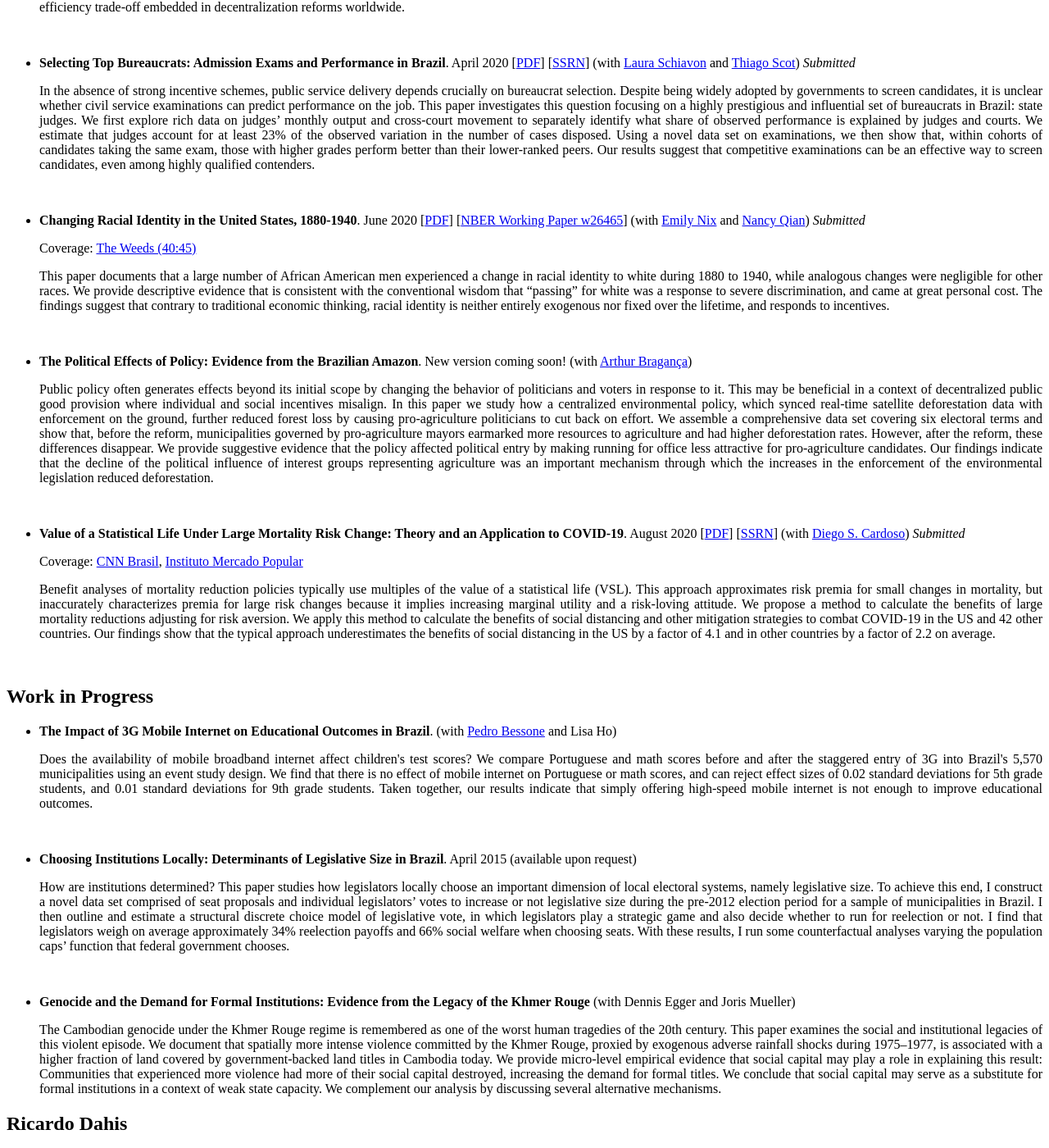
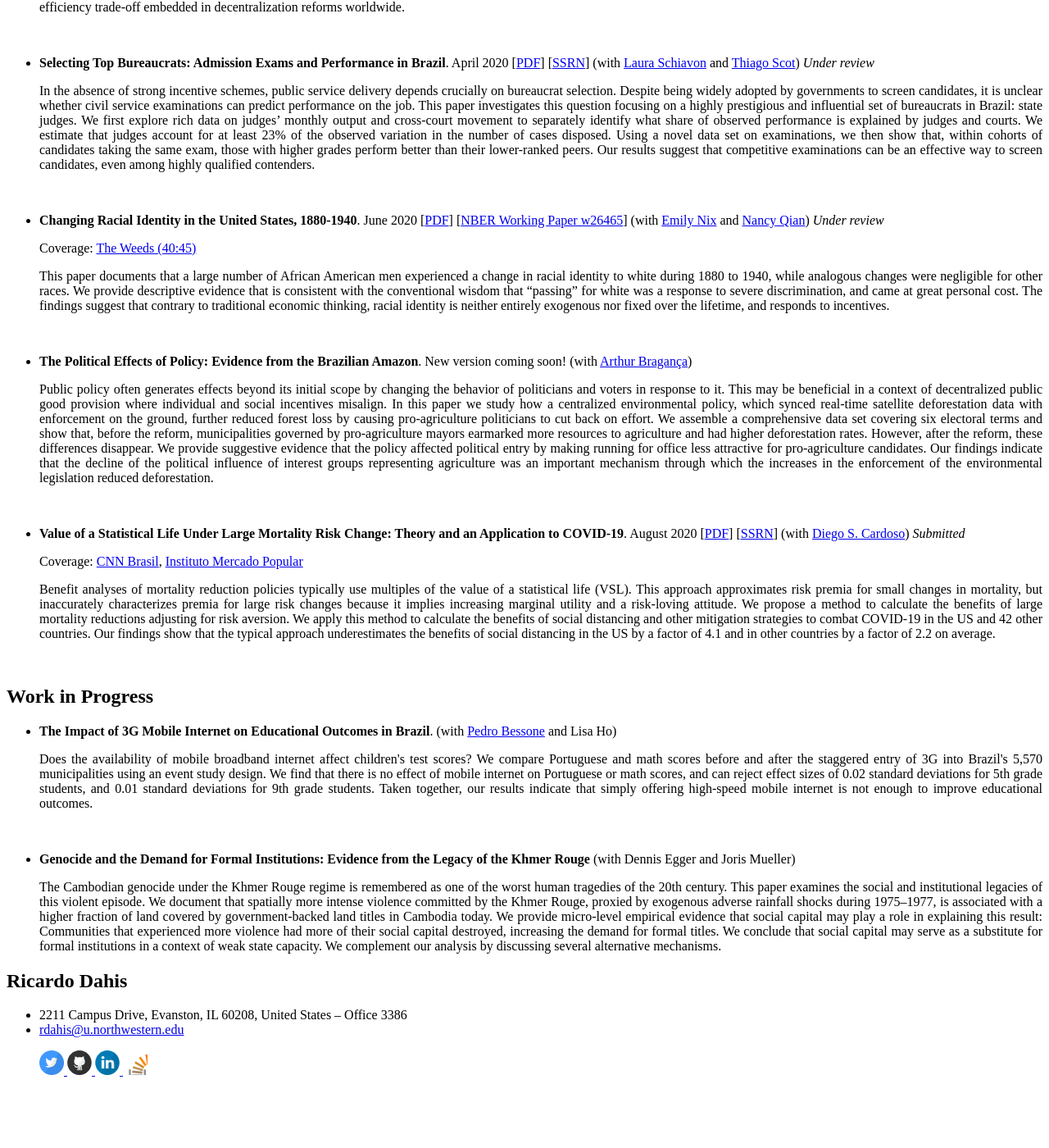
Before and after one commit to rdahis/rdahis.github.io, a Jekyll site: the page built from 1-research.md, in a window 1280 px wide and 1400 px high, scrolled down 305 px. Shown: the whole window at 82% size. Built offline with Jekyll 4.4.1, drawn with Linux system fonts in a browser that asks for light colours; a script that is not in the unit is left out; after the commit the page ends 1636 px from its top, so only the background shows below that.

Commit message:
Update 1-research.md

```diff
--- a/1-research.md
+++ b/1-research.md
@@ -15,12 +15,12 @@ permalink: /research/
    <p style="text-align: justify;"> We exploit a large redistricting episode in Brazil to examine if, and how, administrative unit splits impact local development. Using a rich panel of administrative and spatial data, we first document that requests to split are more likely to be initiated by poor and rural districts. Employing a difference-in-differences strategy with areas whose requests to split were never approved serving as a control group, we find that splitting leads to an expansion of the public sector, some improvements in public service delivery and children's education attainment, but no impacts on the private sector. Meanwhile, outcomes are unaffected in parent municipalities. Results are consistent with adaptations of policy to local preferences. Our results inform the equity-efficiency trade-off embedded in decentralization reforms worldwide. </p>
 
 <br>
-- **Selecting Top Bureaucrats: Admission Exams and Performance in Brazil**. April 2020 [[PDF](/files/papers/DSS_Selecting_Top_Bureaucrats.pdf){:target="_blank"}] [[SSRN](https://ssrn.com/abstract=3584725){:target="_blank"}] (with [Laura Schiavon](https://www.lauraschiavon.com/){:target="_blank"} and [Thiago Scot](https://sites.google.com/view/thiagoscot/){:target="_blank"}) _Submitted_
+- **Selecting Top Bureaucrats: Admission Exams and Performance in Brazil**. April 2020 [[PDF](/files/papers/DSS_Selecting_Top_Bureaucrats.pdf){:target="_blank"}] [[SSRN](https://ssrn.com/abstract=3584725){:target="_blank"}] (with [Laura Schiavon](https://www.lauraschiavon.com/){:target="_blank"} and [Thiago Scot](https://sites.google.com/view/thiagoscot/){:target="_blank"}) _Under review_
 
    <p style="text-align: justify;"> In the absence of strong incentive schemes, public service delivery depends crucially on bureaucrat selection. Despite being widely adopted by governments to screen candidates, it is unclear whether civil service examinations can predict performance on the job. This paper investigates this question focusing on a highly prestigious and influential set of bureaucrats in Brazil: state judges. We first explore rich data on judges’ monthly output and cross-court movement to separately identify what share of observed performance is explained by judges and courts. We estimate that judges account for at least 23% of the observed variation in the number of cases disposed. Using a novel data set on examinations, we then show that, within cohorts of candidates taking the same exam, those with higher grades perform better than their lower-ranked peers. Our results suggest that competitive examinations can be an effective way to screen candidates, even among highly qualified contenders. </p>
 
 <br>
-- **Changing Racial Identity in the United States, 1880-1940**. June 2020 [[PDF](/files/papers/DNQ_2020_0608_FINAL.pdf){:target="_blank"}] [[NBER Working Paper w26465](https://www.nber.org/papers/w26465){:target="_blank"}] (with [Emily Nix](https://sites.google.com/site/emilyenix/){:target="_blank"} and [Nancy Qian](https://www.kellogg.northwestern.edu/faculty/qian/){:target="_blank"}) _Submitted_
+- **Changing Racial Identity in the United States, 1880-1940**. June 2020 [[PDF](/files/papers/DNQ_2020_0608_FINAL.pdf){:target="_blank"}] [[NBER Working Paper w26465](https://www.nber.org/papers/w26465){:target="_blank"}] (with [Emily Nix](https://sites.google.com/site/emilyenix/){:target="_blank"} and [Nancy Qian](https://www.kellogg.northwestern.edu/faculty/qian/){:target="_blank"}) _Under review_
 
    Coverage: [The Weeds (40:45)](https://open.spotify.com/episode/0QluGZdvuc5lFtt2ygnEtC?si=gSSl7uggTbqXu-LU3YvRSQ){:target="_blank"}
 
@@ -48,12 +48,6 @@ permalink: /research/
 
 <br>
 
-- **Choosing Institutions Locally: Determinants of Legislative Size in Brazil**. April 2015 (available upon request)
-
-   <p style="text-align: justify;"> How are institutions determined? This paper studies how legislators locally choose an important dimension of local electoral systems, namely legislative size. To achieve this end, I construct a novel data set comprised of seat proposals and individual legislators’ votes to increase or not legislative size during the pre-2012 election period for a sample of municipalities in Brazil. I then outline and estimate a structural discrete choice model of legislative vote, in which legislators play a strategic game and also decide whether to run for reelection or not. I find that legislators weigh on average approximately 34% reelection payoffs and 66% social welfare when choosing seats. With these results, I run some counterfactual analyses varying the population caps’ function that federal government chooses. </p>
-
-<br>
-
 - **Genocide and the Demand for Formal Institutions: Evidence from the Legacy of the Khmer Rouge** (with Dennis Egger and Joris Mueller)
 
    <p style="text-align: justify;"> The Cambodian genocide under the Khmer Rouge regime is remembered as one of the worst human tragedies of the 20th century. This paper examines the social and institutional legacies of this violent episode. We document that spatially more intense violence committed by the Khmer Rouge, proxied by exogenous adverse rainfall shocks during 1975–1977, is associated with a higher fraction of land covered by government-backed land titles in Cambodia today. We provide micro-level empirical evidence that social capital may play a role in explaining this result: Communities that experienced more violence had more of their social capital destroyed, increasing the demand for formal titles. We conclude that social capital may serve as a substitute for formal institutions in a context of weak state capacity. We complement our analysis by discussing several alternative mechanisms. </p>
```
